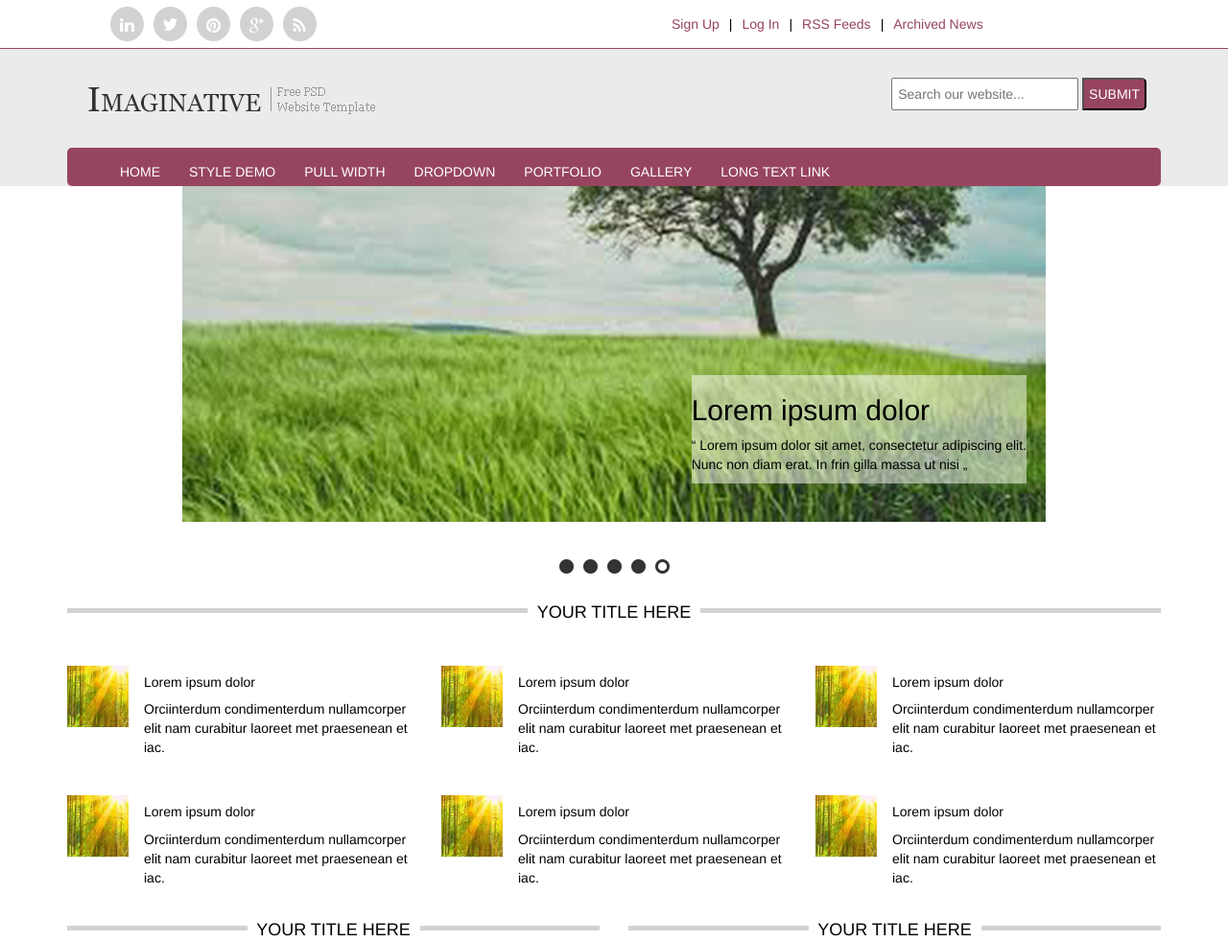
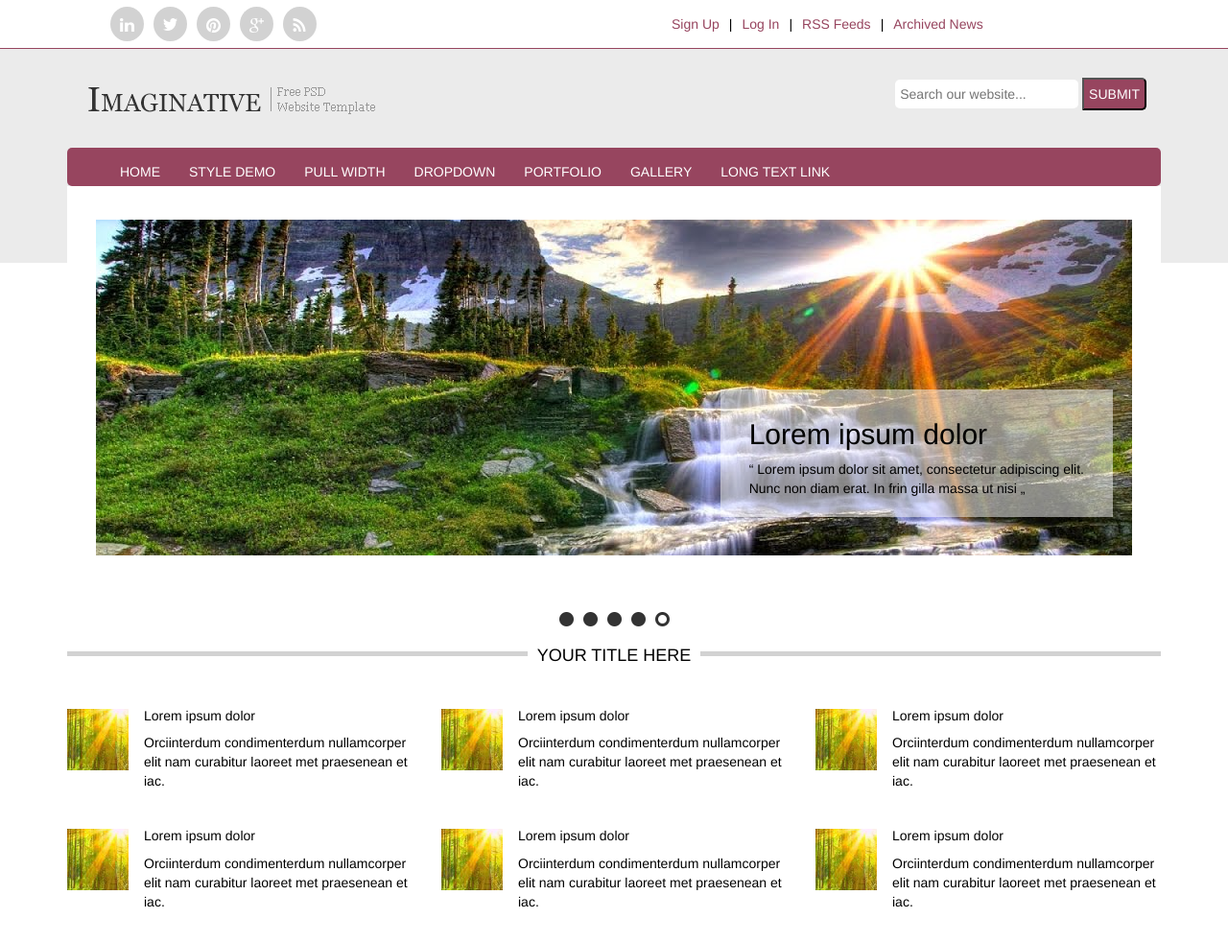
Before and after one commit to DungLe1603/Convert_psd_to_html, a plain HTML site: page index.html in a window 1280 px wide. Shown: the top 982 px of the page at 96% size. Drawn offline with Linux system fonts and the light colour scheme.

Commit message:
update code

```diff
--- a/css/styles.css
+++ b/css/styles.css
@@ -11,6 +11,7 @@ body {
     margin: 0 auto;
 }
 main{
+    background: url('../image/background.png') repeat-x;
     margin-bottom: 30px;
 }
 footer{
@@ -43,6 +44,7 @@ footer{
     border-radius: 50%;
     background-color: #d2d2d2;
 }
+h5{ margin-top: 0;  }
 ul{ margin-top: 10px; margin-bottom: 10px; }
 ul>li{
     margin: 5px;
@@ -103,6 +105,8 @@ ul>li>a.text-topbar:hover{    color: #6a3144;}
     border-top-right-radius: 5px;
 }
 #search{
+    border-radius: 5px;
+    border-style: none;
     margin: 0px;
     padding: 5px;
 }
@@ -131,18 +135,22 @@ ul>li>a.text-naviginative{
    background-color: #6a3144;
    border-radius: 5px;
 }
+.contain-slide{
+    background: #fff;
+    padding-top: 5px;
+}
 .slider{
-    width: 900px;
+    width: 90%px;
     height: 350px;
-    margin: auto;
-    background: url('../image/900x350.png') center no-repeat;
+    margin: 30px;
+    background: url('../image/maxresdefault.jpg') center no-repeat;
     position: relative;
 }
 .slider-text{
     position: absolute;
     right: 10px;
     bottom: 30px;
-    padding: 10px,20px;
+    padding: 10px 30px;
     margin:10px;
     background: rgba(255,255,255,0.5);
 }
@@ -151,7 +159,7 @@ ul>li>a.text-naviginative{
     display: flex;
     justify-content: center;
     padding: 10px;
-    margin: 20px;
+
 }
 h4{text-align: center;}
 .your-title{
@@ -198,7 +206,8 @@ h4{text-align: center;}
 }
 .box1-title{ color: #97455f; }
 .input-footer{
-    width: 100%
+    width: 100%;
+    border-style: none;
     border-radius: 5px;
     background-color: #fff;
     padding: 5px;
--- a/index.html
+++ b/index.html
@@ -75,10 +75,12 @@
 
 	<main>
 		<div class="container">
-			<div class="slider">
-				<div class="slider-text">
-					<h2> Lorem ipsum dolor</h5>
-					<p>“ Lorem ipsum dolor sit amet, consectetur adipiscing elit.<br> Nunc non diam erat. In frin gilla massa ut nisi „</p>
+			<div class="contain-slide">
+				<div class="slider">
+					<div class="slider-text">
+						<h2> Lorem ipsum dolor</h5>
+						<p>“ Lorem ipsum dolor sit amet, consectetur adipiscing elit.<br> Nunc non diam erat. In frin gilla massa ut nisi „</p>
+					</div>
 				</div>
 			</div>
 		</div>
@@ -227,8 +229,7 @@
 					<h5>Contact Us</h5>
 					<input class="input-footer" type="text" placeholder="Name">
 					<input class="input-footer" type="text" placeholder="Email">
-
-					<input class="input-footer" rows="3" placeholder="Message"></input>
+					<textarea class="input-footer" rows="3" placeholder="Message"></textarea>
 					<div><input id="submit-footer" type="submit" value="SUBMIT"></div>
 				</div>
 			</div>
```
Also changed, not shown: image/900x350.jpg, image/background.png (added), image/maxresdefault.jpg (added).
